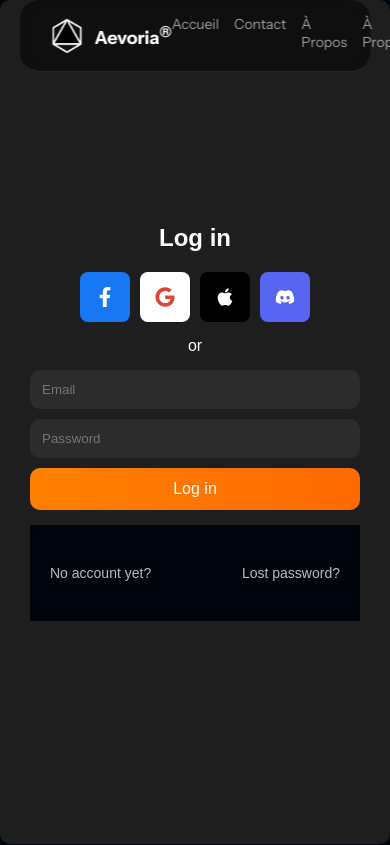
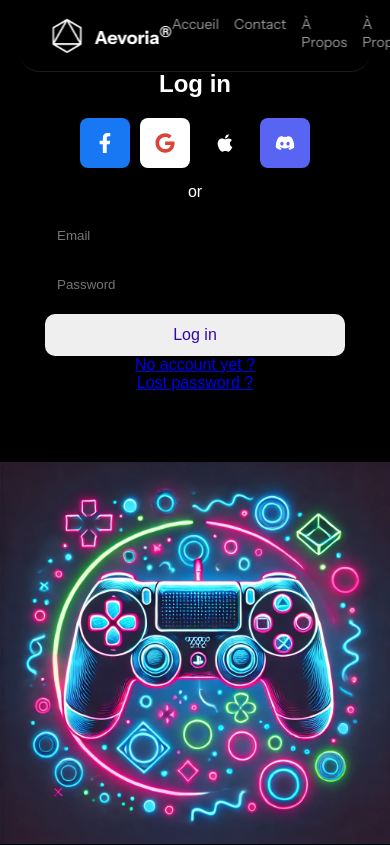
Before and after one commit to freelancersProjects/Aevoria-front, a React (Vite) app: page /login in a window 390 px wide. Shown: the top 845 px of the page. Built offline with nearby package versions, Linux system fonts and the light colour scheme.

Commit message:
Refactor Login component layout and styles; update colors and add responsive design for mobile/tablet.

```diff
--- a/src/components/Login/Login.scss
+++ b/src/components/Login/Login.scss
@@ -1,22 +1,25 @@
-$primary-color: #ff6a00;
-$bg-color: #1e1e1e;
+$primary-color: #3307aa;
+$bg-color: #000000;
 $text-color: #fff;
-$input-bg: #2c2c2c;
+$input-bg: #000000;
 $border-radius: 10px;
 
+//#000975
+
+// Conteneur principal (login à gauche, image à droite)
+.login-wrapper {
+  display: flex;
+  height: 100vh;
+
   .login-container {
+    flex: 1;
     background: $bg-color;
     color: $text-color;
-  width: 100%;
-  height: 100vh;
-  padding: 30px;
-  border-radius: $border-radius;
+    padding: 40px;
     display: flex;
     flex-direction: column;
+    justify-content: center;
     align-items: center;
-  justify-content: center;
-  box-shadow: 0 4px 10px rgba(0, 0, 0, 0.2);
-  margin: 0;
 
     h2 {
       margin-bottom: 20px;
@@ -66,6 +69,7 @@ $border-radius: 10px;
       display: flex;
       flex-direction: column;
       width: 100%;
+      max-width: 300px;
 
       input {
         background: $input-bg;
@@ -77,8 +81,8 @@ $border-radius: 10px;
       }
 
       .login-btn {
-      background: linear-gradient(90deg, #ff8000, $primary-color);
-      color: white;
+        background: linear-gradient(90deg, $primary-color);
+        color: $primary-color;
         border: none;
         padding: 12px;
         border-radius: $border-radius;
@@ -91,21 +95,28 @@ $border-radius: 10px;
         }
       }
     }
+  }
+  // Image à droite (50%)
+  .login-image {
+    flex: 1;
+    background: url("/assets/images/photo-test.webp") center/cover no-repeat;
+    display: flex;
+    align-items: center;
+    justify-content: center;
+  }
+}
 
-  .footer {
-    display: flex;
-    justify-content: space-between;
-    width: 100%;
-    margin-top: 15px;
+// 📌 Responsive Design (mobile/tablette)
+@media (max-width: 768px) {
+  .login-wrapper {
+    flex-direction: column;
 
-    a {
-      color: #bbb;
-      text-decoration: none;
-      font-size: 14px;
+    .login-container {
+      height: 60vh;
+    }
 
-      &:hover {
-        text-decoration: underline;
+    .login-image {
+      height: 40vh;
     }
   }
 }
-}
--- a/src/components/Login/login.jsx
+++ b/src/components/Login/login.jsx
@@ -5,13 +5,15 @@ import { FaFacebookF, FaGoogle, FaApple, FaDiscord } from "react-icons/fa";
 const LoginPage = () => {
   const handleGoogleLogin = async () => {
     try {
-      await signInWithGoogle();
+      console.log("Connexion Google");
     } catch (error) {
       console.error("Erreur de connexion avec Google:", error);
     }
   };
 
   return (
+    <div className="login-wrapper">
+      {/* Formulaire de connexion à gauche */}
       <div className="login-container">
         <h2>Log in</h2>
         <div className="social-login">
@@ -20,18 +22,18 @@ const LoginPage = () => {
           <button className="apple"><FaApple /></button>
           <button className="discord"><FaDiscord /></button>
         </div>
-      <div className="separator">
-        <span>or</span>
-      </div>
+        <div className="separator"><span>or</span></div>
         <form>
           <input type="email" placeholder="Email" />
           <input type="password" placeholder="Password" />
           <button className="login-btn">Log in</button>
         </form>
-      <div className="footer">
-        <a href="#">No account yet?</a>
-        <a href="#">Lost password?</a>
+          <a href="#">No account yet ?</a>
+          <a href="#">Lost password ?</a>
       </div>
+
+      {/* Image à droite */}
+      <div className="login-image"></div>
     </div>
   );
 };
```
Lines whose indentation alone changed are shown as unchanged.
